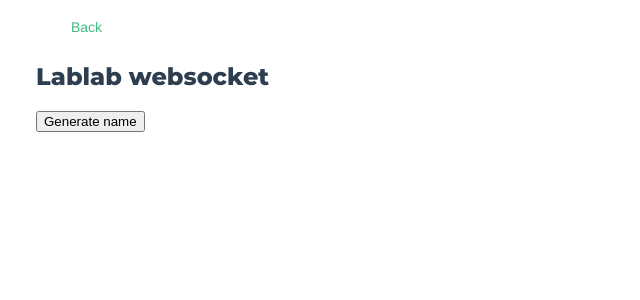
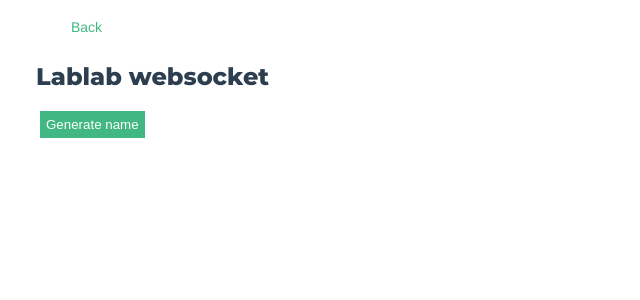
Before and after one commit to Thomasbayy/TechDemo, a Vue app: page /hablab in a window 1280 px wide. Shown: the top 300 px of the page, without its empty margins (0-640 px from the left). Built offline with nearby package versions, Linux system fonts and the light colour scheme; no server answers; some icons are missing; a web font is replaced by a local one.

Commit message:
added hablab WS

```diff
--- a/src/views/Hablab.vue
+++ b/src/views/Hablab.vue
@@ -1,7 +1,10 @@
 <template>
   <div>
-    <h2>Lablab websocket</h2>
-    <button @click="requestName">Generate name</button>
+    <h2>Lablab websocket
+      <span v-if="connectionSuccess" class="connected">(connection successful)</span>
+    </h2>
+    <button class="send-button" @click="requestName">Generate name</button>
+    <div class="received-name" v-if="hablabName">Got name: {{ hablabName }}</div>
   </div>
 </template>
 
@@ -13,15 +16,46 @@ export default {
   data() {
     return {
       websocketConnection: null,
+      connectionSuccess: false,
+      hablabName: null,
     };
   },
   created() {
-    this.websocketConnection = socketio('http://ws.assignment.klikkit-eu-2.k8s.hablab.io');
+    this.websocketConnection = socketio('https://ws.assignment.klikkit-eu-2.k8s.hablab.io');
+
+    this.websocketConnection.on('connect', () => {
+      this.connectionSuccess = true;
+    });
+
+    this.websocketConnection.on('new name', (evt) => {
+      this.hablabName = evt;
+    });
   },
   methods: {
     requestName() {
-      console.log('hej');
+      this.websocketConnection.emit('name');
     },
   },
 };
 </script>
+
+<style scoped lang="scss">
+  .connected {
+    color: #41B883;
+    font-size: 12px;
+    font-weight: normal;
+  }
+
+  .send-button {
+    background-color: #41B883;
+    color: #fff;
+    border: none;
+    padding: 6px;
+    margin-left: 4px;
+    cursor: pointer;
+  }
+
+  .received-name {
+    margin-top: 12px;
+  }
+</style>
```
